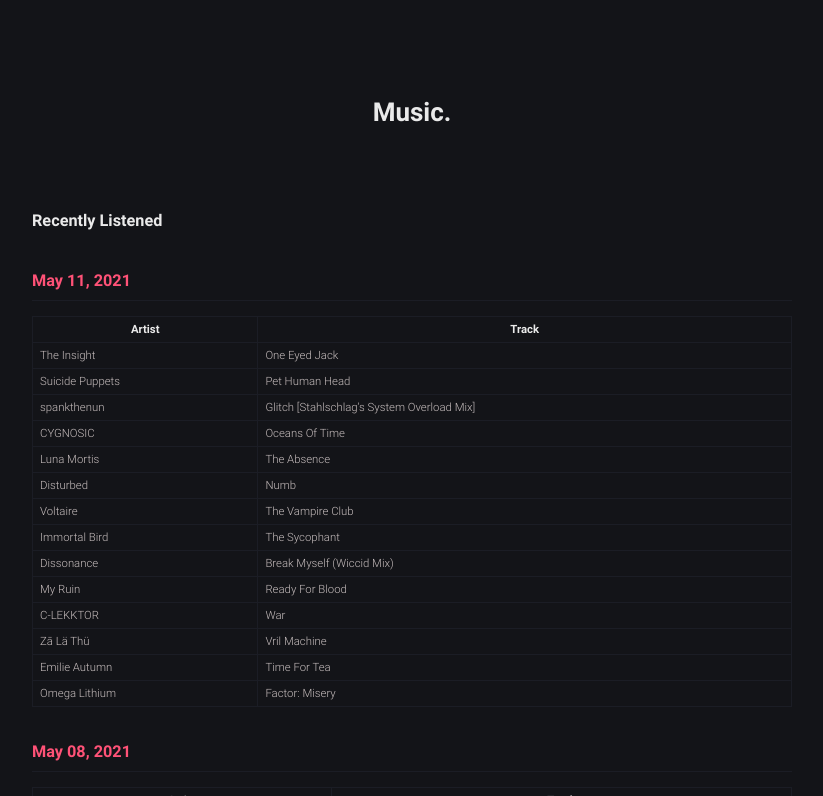
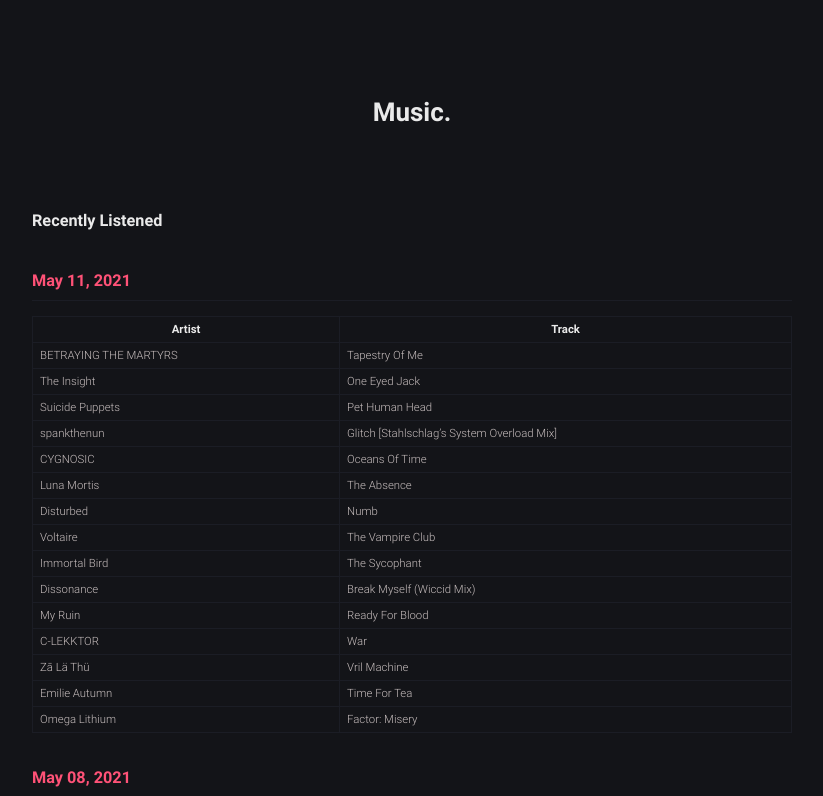
Before and after one commit to robert-marshall/xyz, a Jekyll site: the page built from music.md, in a window 1280 px wide and 900 px high, cut to the strip 104-900 px from the top of the window. Shown: the whole strip, without its empty margins (228-1051 px from the left). Built offline with Jekyll 4.4.1, drawn with Linux system fonts in a browser that asks for light colours.

Commit message:
#GrammarNazi

```diff
--- a/music.md
+++ b/music.md
@@ -11,6 +11,7 @@
 
 | Artist | Track |
 |--------|-------|
+BETRAYING THE MARTYRS | Tapestry Of Me
 The Insight | One Eyed Jack
 Suicide Puppets | Pet Human Head
 spankthenun | Glitch [Stahlschlag's System Overload Mix]
```
